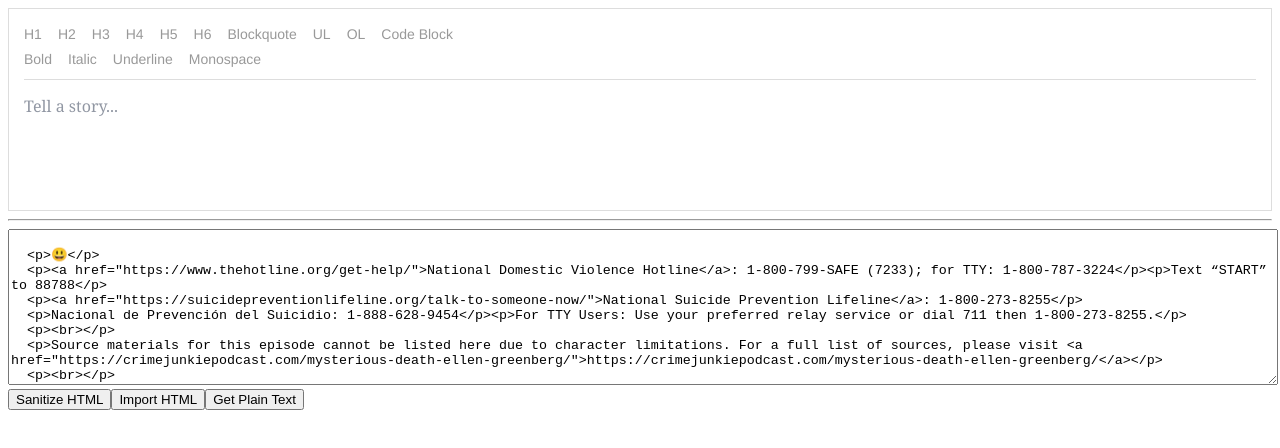
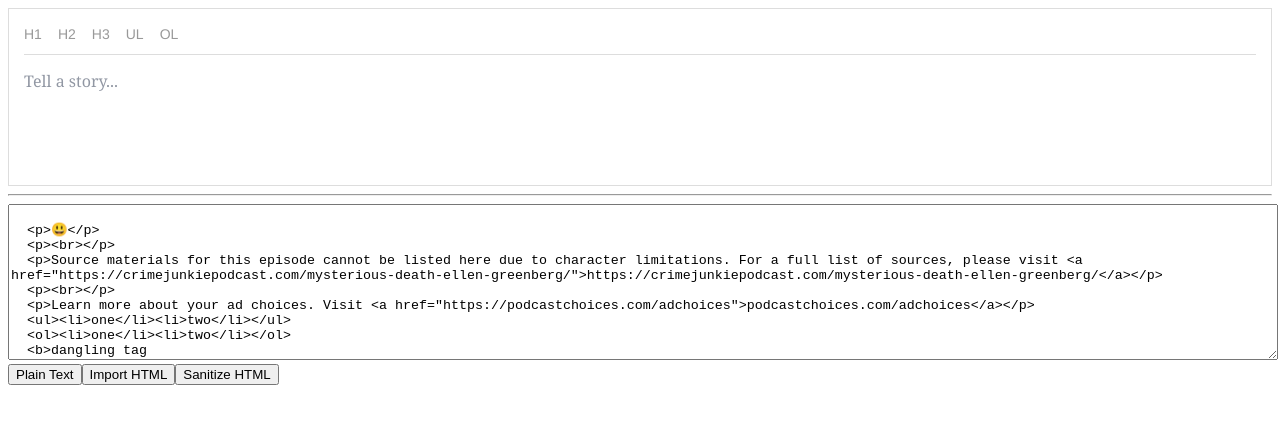
Before and after one commit to chris-rudmin/draftjs-import, a React (Create React App) app: page / in a window 1280 px wide. Shown: the top 448 px of the page. Built offline with nearby package versions, Linux system fonts and the light colour scheme.

Commit message:
code cleanup

```diff
--- a/src/App.js
+++ b/src/App.js
@@ -9,15 +9,21 @@ import {
   ContentState
 } from "draft-js";
 import "./styles.css";
-import 'draft-js/dist/Draft.css';
+import 'draft-js/dist/Draft.css'
 import DOMPurify from 'dompurify'
 
+const DOMPurifyConfig = {
+  ALLOWED_TAGS: ['p','a','ol','ul','li','a','br','h1','h2','h3','#text'],
+  ALLOWED_ATTR: ['href'],
+}
+
+const DOMPurifyString = {
+  ALLOWED_TAGS: ['#text'],
+  ALLOWED_ATTR: [],
+}
 
 const testString = `
   <p>😃</p>
-  <p><a href="https://www.thehotline.org/get-help/">National Domestic Violence Hotline</a>: 1-800-799-SAFE (7233); for TTY: 1-800-787-3224</p><p>Text “START” to 88788</p>
-  <p><a href="https://suicidepreventionlifeline.org/talk-to-someone-now/">National Suicide Prevention Lifeline</a>: 1-800-273-8255</p>
-  <p>Nacional de Prevención del Suicidio: 1-888-628-9454</p><p>For TTY Users: Use your preferred relay service or dial 711 then 1-800-273-8255.</p>
   <p><br></p>
   <p>Source materials for this episode cannot be listed here due to character limitations. For a full list of sources, please visit <a href="https://crimejunkiepodcast.com/mysterious-death-ellen-greenberg/">https://crimejunkiepodcast.com/mysterious-death-ellen-greenberg/</a></p>
   <p><br></p>
@@ -32,8 +38,7 @@ const testString = `
   <p>abc<iframe//src=jAva&Tab;script:alert(3)>def</p>
   <math><mi//xlink:href="data:x,<script>alert(4)</script>">
   <TABLE><tr><td>HELLO</tr></TABL>
-  <UL><li><A HREF=//google.com>click</UL>
-`
+  <UL><li><A HREF=//google.com>click</UL>`
 
 
 export default class App extends React.Component {
@@ -93,25 +98,23 @@ export default class App extends React.Component {
   }
 
   purifyHtml() {
-    this.setState((state) => ({
-      ...state, inputValue: DOMPurify.sanitize(state.inputValue)
-    }))
+    this.renderHTMLString(DOMPurify.sanitize(this.state.inputValue, DOMPurifyConfig))
   }
 
   importHtml() {
+    this.renderHTMLString(this.state.inputValue)
+  }
+
+  renderHTMLString(string) {
     const decorator = new CompositeDecorator([
       {
         strategy: findLinkEntities,
         component: Link
-      },
-      {
-        strategy: findImageEntities,
-        component: Image
       }
     ]);
 
 
-    const blocksFromHTML = convertFromHTML(this.state.inputValue);
+    const blocksFromHTML = convertFromHTML(string);
     const blockState = ContentState.createFromBlockArray(
       blocksFromHTML.contentBlocks,
       blocksFromHTML.entityMap
@@ -124,10 +127,7 @@ export default class App extends React.Component {
   }
 
   getPlainText() {
-    this.setState((state) => ({
-      ...state,
-      editorState: state.editorState.getCurrentContent().getPlainText()
-    }))
+    this.renderHTMLString(DOMPurify.sanitize(this.state.inputValue, DOMPurifyString))
   }
 
   render() {
@@ -171,9 +171,9 @@ export default class App extends React.Component {
         </div>
         <hr/>
         <textarea type="text" onChange={this.handleChange.bind(this)} rows={10} defaultValue={testString} />
+        <button onClick={this.getPlainText.bind(this)}>Plain Text</button>
+        <button onClick={this.importHtml.bind(this)}>Import HTML</button>
         <button onClick={this.purifyHtml.bind(this)}>Sanitize HTML</button>
-        <button onClick={this.importHtml.bind(this)}>Import HTML</button>
-        <button onClick={this.getPlainText.bind(this)}>Get Plain Text</button>
       </>
     );
   }
@@ -206,24 +206,6 @@ const Link = (props) => {
       {props.children}
     </a>
   );
-};
-
-function findImageEntities(contentBlock, callback, contentState) {
-  contentBlock.findEntityRanges((character) => {
-    const entityKey = character.getEntity();
-    return (
-      entityKey !== null &&
-      contentState.getEntity(entityKey).getType() === "IMAGE"
-    );
-  }, callback);
-}
-
-const Image = (props) => {
-  const { height, src, width } = props.contentState
-    .getEntity(props.entityKey)
-    .getData();
-
-  return <img src={src} height={height} width={width} alt="test" />;
 };
 
 const styles = {
@@ -280,13 +262,8 @@ const BLOCK_TYPES = [
   { label: "H1", style: "header-one" },
   { label: "H2", style: "header-two" },
   { label: "H3", style: "header-three" },
-  { label: "H4", style: "header-four" },
-  { label: "H5", style: "header-five" },
-  { label: "H6", style: "header-six" },
-  { label: "Blockquote", style: "blockquote" },
   { label: "UL", style: "unordered-list-item" },
   { label: "OL", style: "ordered-list-item" },
-  { label: "Code Block", style: "code-block" }
 ];
 
 const BlockStyleControls = (props) => {
@@ -313,10 +290,7 @@ const BlockStyleControls = (props) => {
 };
 
 var INLINE_STYLES = [
-  { label: "Bold", style: "BOLD" },
-  { label: "Italic", style: "ITALIC" },
-  { label: "Underline", style: "UNDERLINE" },
-  { label: "Monospace", style: "CODE" }
+
 ];
 
 const InlineStyleControls = (props) => {
```
